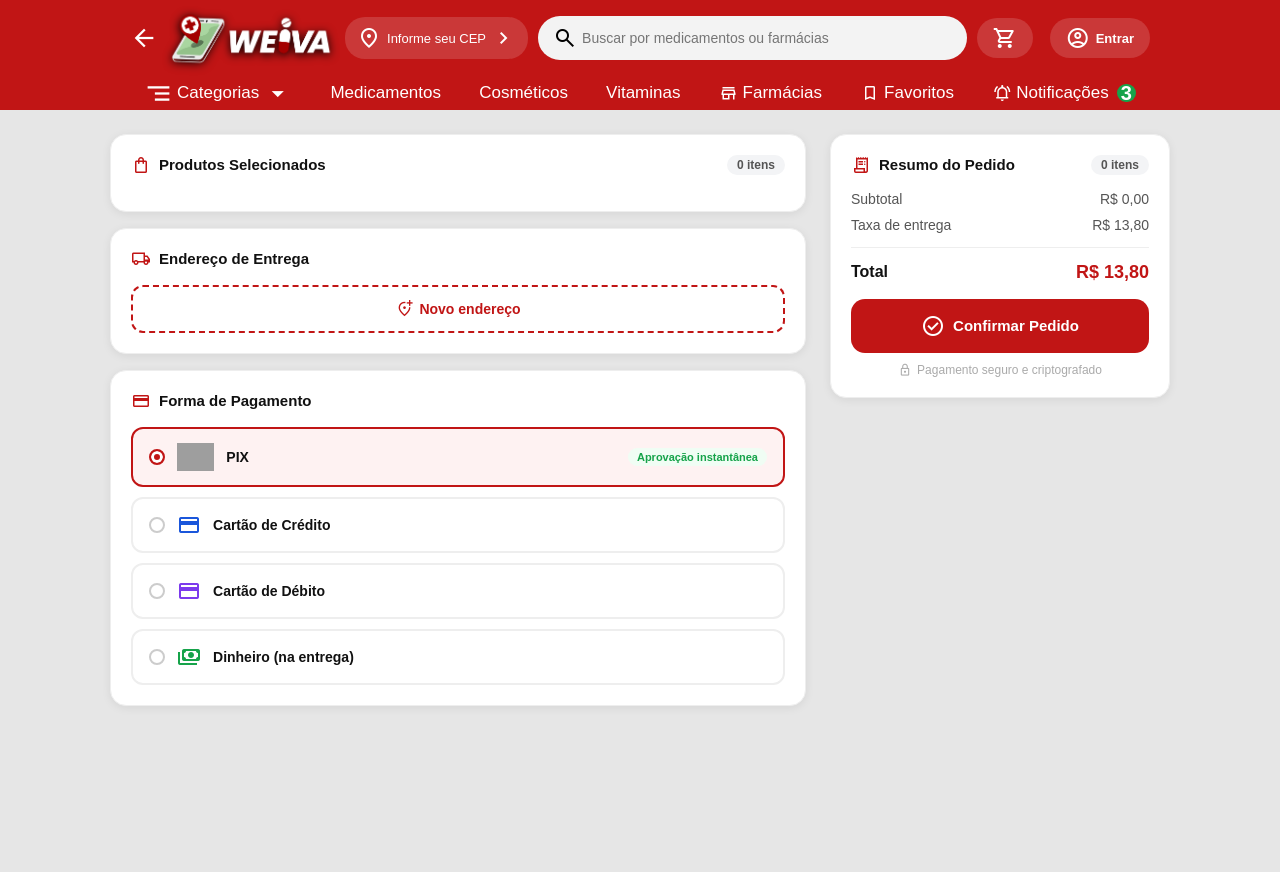
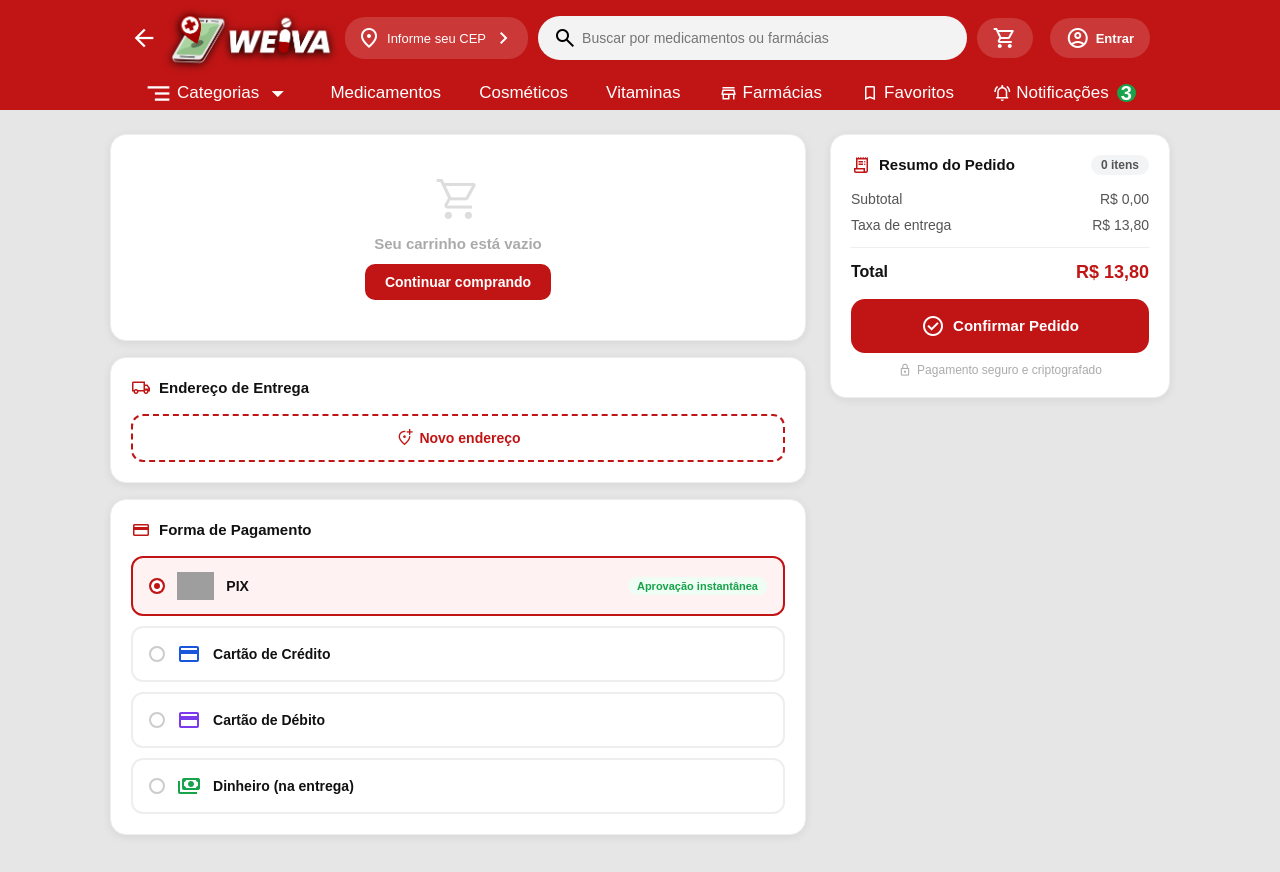
Before and after one commit to victorrxyv/weiva, a React (Vite) app: page /checkout in a window 1280 px wide. Shown: the top 872 px of the page. Before the commit the page ends 826 px from the top, so only its background shows below. Built offline with nearby package versions, Linux system fonts and the light colour scheme; grey boxes are pictures that could not be loaded.

Commit message:
kkkkkkkkkk

```diff
--- a/src/pages/CheckoutPage.css
+++ b/src/pages/CheckoutPage.css
@@ -513,3 +513,43 @@
 
   .ck-product-nome { font-size: 12px; }
 }
+
+/* ── carrinho vazio ── */
+.ck-card-empty {
+  display: flex;
+  flex-direction: column;
+  align-items: center;
+  justify-content: center;
+  gap: 12px;
+  padding: 40px 20px;
+  text-align: center;
+}
+
+.ck-empty-icon {
+  font-size: 48px;
+  color: #ddd;
+}
+
+.ck-empty-title {
+  font-size: 15px;
+  font-weight: 700;
+  color: #aaa;
+}
+
+.ck-empty-btn {
+  display: inline-flex;
+  align-items: center;
+  gap: 6px;
+  background: var(--red);
+  color: white;
+  border: none;
+  border-radius: 10px;
+  padding: 10px 20px;
+  font-size: 14px;
+  font-weight: 700;
+  cursor: pointer;
+  text-decoration: none;
+  transition: background 0.2s;
+}
+
+.ck-empty-btn:hover { background: var(--red-hover); }
--- a/src/pages/CheckoutPage.jsx
+++ b/src/pages/CheckoutPage.jsx
@@ -122,6 +122,13 @@ export default function CheckoutPage() {
         <div className="ck-left">
 
           {/* PRODUTOS */}
+          {cartItems.length === 0 ? (
+            <section className="ck-card ck-card-empty">
+              <span className="material-symbols-outlined ck-empty-icon">shopping_cart</span>
+              <p className="ck-empty-title">Seu carrinho está vazio</p>
+              <Link to="/" className="ck-empty-btn">Continuar comprando</Link>
+            </section>
+          ) : (
             <section className="ck-card">
               <div className="ck-card-head">
                 <div className="ck-card-title">
@@ -156,6 +163,7 @@ export default function CheckoutPage() {
                 ))}
               </ul>
             </section>
+          )}
 
           {/* ENDEREÇO */}
           <section className="ck-card">
```
Lines whose indentation alone changed are shown as unchanged.
